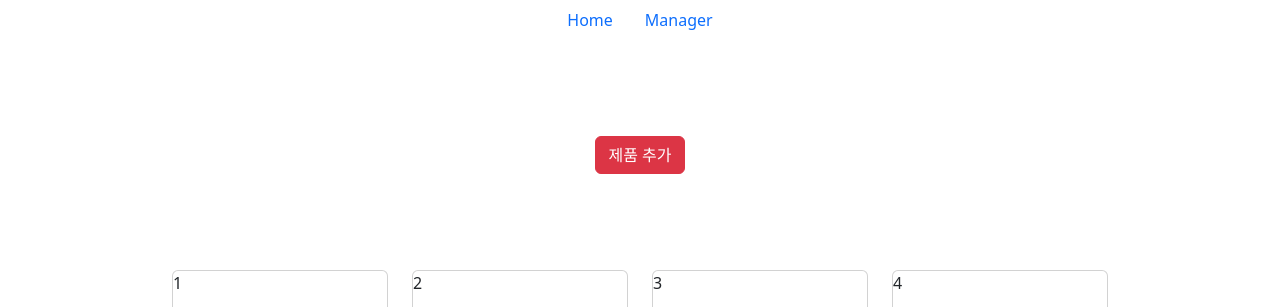
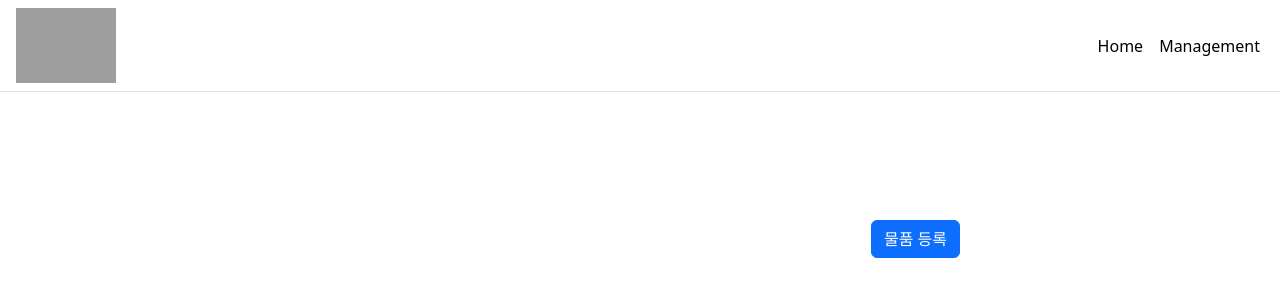
Before and after one commit to ramleeramlee/mini, a Flask app: page /mnt/ in a window 1280 px wide. Shown: the top 307 px of the page. Run offline with Flask 3, Linux system fonts and the light colour scheme; data comes from the database, SQL or seed files in the repository; grey boxes are pictures that could not be loaded.

Commit message:
Add files via upload
버튼 수정

```diff
--- a/templates/manager.html
+++ b/templates/manager.html
@@ -1,12 +1,27 @@
-<!DOCTYPE html>
+<!Doctype html>
 <html lang="en">
 
 <head>
-    <meta charset="UTF-8">
-    <meta name="viewport" content="width=device-width, initial-scale=1.0">
-    <title>Document</title>
+    <meta charset="utf-8">
+    <meta name="viewport" content="width=device-width, initial-scale=1">
+    <title>Bootstrap demo</title>
     <style>
         @import url("https://cdn.jsdelivr.net/npm/bootstrap-icons@1.10.5/font/bootstrap-icons.css");
+
+
+        .background-banner {
+            color: black;
+            max-height: 100%;
+            background-position: center;
+            background-size: cover;
+            background-repeat: no-repeat;
+            background-attachment: fixed;
+        }
+
+        .wide-button {
+            width: 100%;
+            /* 원하는 너비로 설정 */
+        }
     </style>
     <link rel="stylesheet" href="https://cdn.jsdelivr.net/npm/bootstrap-icons@1.10.5/font/bootstrap-icons.css">
     <link href="https://cdn.jsdelivr.net/npm/bootstrap@5.3.0/dist/css/bootstrap.min.css" rel="stylesheet"
@@ -15,92 +30,167 @@
 </head>
 
 <body>
-    <!-- navbar -->
-    <ul class="nav justify-content-center">
+    <div class="background-banner">
+        <nav class="navbar border-bottom border-bottom-dark d-flex justify-content-space-between">
+            <div class="ms-3">
+                <img src="img/logo1.png" width=100px alt="">
+            </div>
+            <nav class="navbar navbar-expand-lg">
+                <div class="container-fluid">
+                    <button class="navbar-toggler" type="button" data-bs-toggle="collapse" data-bs-target="#navbarNav"
+                        aria-controls="navbarNav" aria-expanded="false" aria-label="Toggle navigation">
+                        <span class="navbar-toggler-icon"></span>
+                    </button>
+                    <div class="collapse navbar-collapse" id="navbarNav">
+                        <ul class="navbar-nav">
                             <li class="nav-item">
-            <a class="nav-link" href="{{url_for('home')}}">Home</a>
+                                <a class="nav-link text-black" aria-current="page" href="{{ url_for('home')}}">Home</a>
                             </li>
                             <li class="nav-item">
-            <a class="nav-link" href="{{url_for('mnt')}}">Manager</a>
+                                <a class="nav-link text-black" href="{{ url_for('mnt')}}">Management</a>
                             </li>
                         </ul>
+                    </div>
+                </div>
+            </nav>
+        </nav>
 
-    <!-- 제품 추가 등록 버튼 -->
-    <div class="px-4 py-5 my-5 text-center">
-        <button type="button" class="btn btn-danger" data-bs-toggle="modal" data-bs-target="#exampleModal">
-            제품 추가
+
+
+        <div class="col-lg-6 mx-auto">
+
+            <div class="px-4 py-3 my-5 text-center">
+
+                <div class="d-grid gap-2 d-flex justify-content-sm-center">
+
+                </div>
+            </div>
+            <div class="float-end">
+                <!-- Button trigger modal -->
+                <button type="button" class="btn btn-primary" data-bs-toggle="modal" data-bs-target="#exampleModal">
+                    물품 등록
                 </button>
             </div>
+
+        </div>
+
+
+
+
+
+
+
 
         <!-- Modal -->
         <div class="modal fade" id="exampleModal" tabindex="-1" aria-labelledby="exampleModalLabel" aria-hidden="true">
             <div class="modal-dialog">
                 <div class="modal-content">
                     <div class="modal-header">
-                    <h1 class="modal-title fs-5" id="exampleModalLabel">제품 등록</h1>
+                        <h1 class="modal-title fs-5" id="exampleModalLabel">물품 등록</h1>
                         <button type="button" class="btn-close" data-bs-dismiss="modal" aria-label="Close"></button>
                     </div>
                     <div class="modal-body">
-                    <form action="{{url_for('item_create')}}" method="POST">
+                        <form action="{{ url_for('item_create')}}" method="POST">
                             <div class="mb-3">
                                 <label for="exampleInputEmail1" class="form-label">물품명</label>
-                            <input type="text" class="form-control" id="exampleInputEmail1" aria-describedby="emailHelp"
-                                name="name">
+                                <input type="text" class="form-control" id="exampleInputEmail1" name="name"
+                                    aria-describedby="emailHelp">
                             </div>
                             <div class="mb-3">
                                 <label for="exampleInputPassword1" class="form-label">가격</label>
                                 <input type="text" class="form-control" id="exampleInputPassword1" name="price">
-                            <div id="emailHelp" class="form-text">숫자만 입력해주세요.</div>
+                                <div id="emailHelp" class="form-text">숫자만 입력해주세요</div>
                             </div>
                             <div class="mb-3">
                                 <label for="exampleInputPassword1" class="form-label">보유수량</label>
-                            <input type="text" class="form-control" id="exampleInputPassword1" name="count">
-                            <div id="emailHelp" class="form-text">숫자만 입력해주세요.</div>
+                                <input type="text" class="form-control" id="exampleInputPassword1" name='count'>
+                                <div id="emailHelp" class="form-text">숫자만 입력해주세요</div>
                             </div>
                             <div class="mb-3">
                                 <label for="exampleInputPassword1" class="form-label">이미지URL</label>
-                            <input type="text" class="form-control" id="exampleInputPassword1" name="imgUrl">
+                                <input type="text" class="form-control" id="exampleInputPassword1" name='imgUrl'>
                             </div>
-                        <button type="submit" class="btn btn-danger">등록</button>
+                            <button type="submit" class="btn btn-primary">등록</button>
                         </form>
                     </div>
                 </div>
             </div>
         </div>
 
-    <!-- 제품 전체 조회 -->
         <div class="row row-cols-1 row-cols-md-4 g-4 mx-auto w-75 pb-5">
-        {% for item in data %}
-        <div class="col">
-            <div class="card h-100">
-                <p class="card-text">{{item.id}}</p>
-                <img src="{{item.imgUrl}}" class="card-img-top" alt="...">
-                <div class="card-body">
-                    <h5 class="card-name">{{item.name}}</h5>
-                    <p class="card-text">{{item.price}} 원</p>
-                    <p class="card-text">{{item.count}} 개</p>
+            <div class="col-lg-6 mx-auto">
             </div>
 
-                <!-- 증가 버튼 -->
+            <table class="table">
+                <thead>
+                    <tr>
+                        <th scope="col">물품코드</th>
+                        <th scope="col">이미지</th>
+                        <th scope="col">물품명</th>
+                        <th scope="col">물품 가격</th>
+                        <th scope="col">보유수량</th>
+                        <th scope="col">수정</th>
+                        <th scope="col">삭제</th>
+                    </tr>
+                </thead>
+
+                <tbody>
+                    {% for item in data %}
+                    <tr>
+                        <td>{{item.id}}</td>
+                        <td><img src="{{item.imgUrl}}" class="card-img-top"
+                                style="width: 100px; height: 100px; object-fit: cover;" alt="..."></td>
+                        <td>{{item.name}}</td>
+                        <td>{{item.price}} 원</td>
+                        <td>{{item.count}} 개</td>
+                        <td>
+                            <!-- 증가 -->
                             <form action="{{url_for('item_add')}}" method="POST">
-                <button type="submit" class="btn btn-dark" value="{{item.id}}" name="item_id">+</button>
+                                <input type="hidden" name="item_id" value="{{ item.id }}">
+                                <a href="#" onclick="this.closest('form').submit();" class="bi bi-plus-circle"></a>
                             </form>
+                            <!-- 감소 -->
+                            <form action="{{url_for('item_sub')}}" method="POST">
+                                <input type="hidden" name="item_id" value="{{ item.id }}">
+                                <a href="#" onclick="this.closest('form').submit();" class="bi bi-dash-circle"></a>
+                            </form>
+                        </td>
+                        <!-- 삭제 -->
+                        <td>
+                            <form action="{{url_for('item_del')}}" method="POST">
+                                <input type="hidden" name="item_id" value="{{ item.id }}">
+                                <a href="#" onclick="this.closest('form').submit();" class="bi bi-x-circle"></a>
+                            </form>
+                        </td>
+                    </tr>
+                    {% endfor %}
+                </tbody>
+            </table>
+        </div>
+    </div>
 
-                <!-- 감소 버튼 -->
-                <form action="{{url_for('item_sub')}}" method="POST">
-                <button type="submit" class="btn btn-dark" value="{{item.id}}" name="item_id">-</button>
-                </form>
 
-                <!-- 삭제 버튼 -->
-                <form action="{{url_for('item_del')}}" method="POST">
-                    <button type="submit" class="btn btn-danger" value="{{item.id}}" name="item_id">삭제</button>
-                </form>
 
     </div>
     </div>
-        {% endfor %}
+
+    <div class="container">
+        <footer>
+            <div class="d-flex flex-column flex-sm-row justify-content-between py-4 my-4 border-top">
+                <p>@ Web Mini Project Team 10</p>
+                <ul class="list-unstyled d-flex">
+                    <li class="ms-3"><a class="link-body-emphasis" href="https://www.youtube.com/@SpartaCodingClub"><i
+                                class="bi bi-youtube"></i></a></li>
+                    <li class="ms-3"><a class="link-body-emphasis" href="https://www.instagram.com/spartacodingclub/"><i
+                                class="bi bi-instagram"></i></a></li>
+                    <li class="ms-3"><a class="link-body-emphasis" href="https://spartacodingclub.kr/blog"><i
+                                class="bi bi-postcard"></i></a></li>
+                </ul>
+            </div>
+        </footer>
     </div>
 
+    <!-- Bootstrap JS -->
     <script src="https://cdn.jsdelivr.net/npm/bootstrap@5.3.0/dist/js/bootstrap.bundle.min.js"
         integrity="sha384-geWF76RCwLtnZ8qwWowPQNguL3RmwHVBC9FhGdlKrxdiJJigb/j/68SIy3Te4Bkz" crossorigin="anonymous">
         </script>
```
Lines whose indentation alone changed are shown as unchanged.
